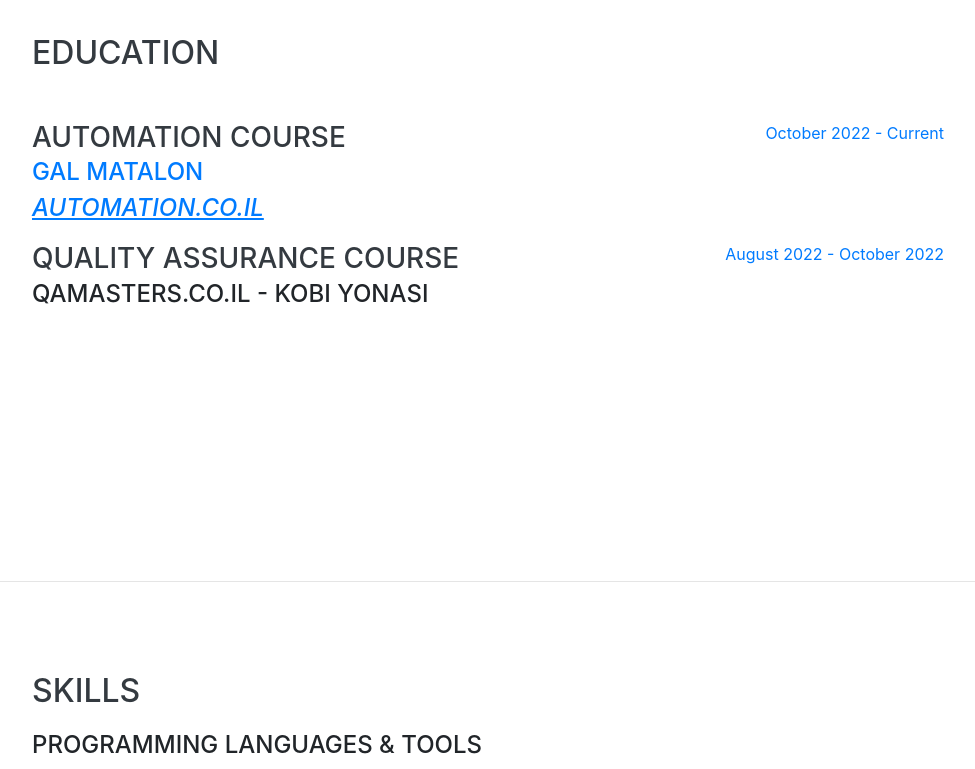
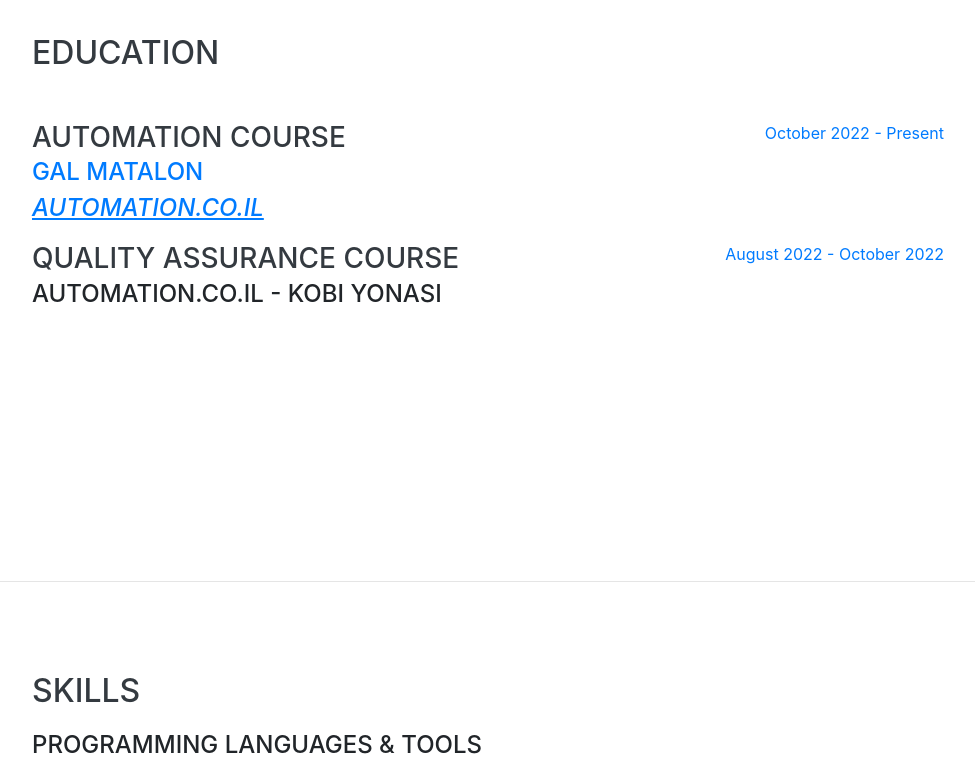
Before and after one commit to tommybecker/TomBeckerCV, a website with bundled scripts: page index.html in a window 1280 px wide. Shown: the part 1020-1789 px from the top of the page, without its empty margins (288-1263 px from the left). Built offline with nearby package versions, Linux system fonts and the light colour scheme; a web font is replaced by a local one.

Commit message:
Update index.html

```diff
--- a/index.html
+++ b/index.html
@@ -89,7 +89,7 @@
           <a href="https://www.facebook.com/tommy.becker.7" target="_blank">
             <i class="fab fa-facebook-f"></i>
           </a>
-		  <a href="Doc_CV\Maor Hadar CV eng - QA.docx" download="Tom Becker - CV">
+		  <a href="Doc_CV\Tom Becker-CV.docx" download="Tom Becker - CV">
             <i class="fas fa-file-word"></i>
           </a>
 
@@ -112,7 +112,7 @@
           </div>
 
           <div class="resume-date text-md-right">
-            <span class="text-primary">October 2022 - Current</span>
+            <span class="text-primary">October 2022 - Present</span>
           </div>
         </div>
 
@@ -121,7 +121,7 @@
 		<div class="resume-item d-flex flex-column flex-md-row justify-content-between">
           <div class="resume-content">
             <h3 class="mb-0">QUALITY ASSURANCE COURSE</h3>
-            <div class="subheading mb-3">qamasters.co.il - kobi yonasi</div>
+            <div class="subheading mb-3">Automation.co.il - kobi yonasi</div>
           </div>
           <div class="resume-date text-md-right">
             <span class="text-primary">August 2022 - October 2022</span>
```
